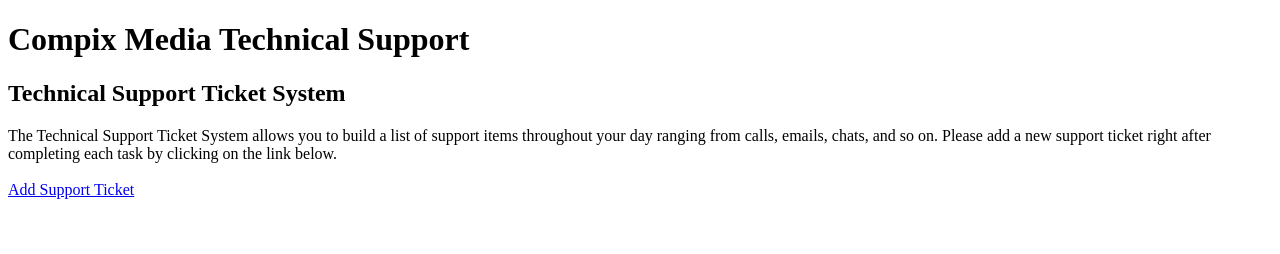
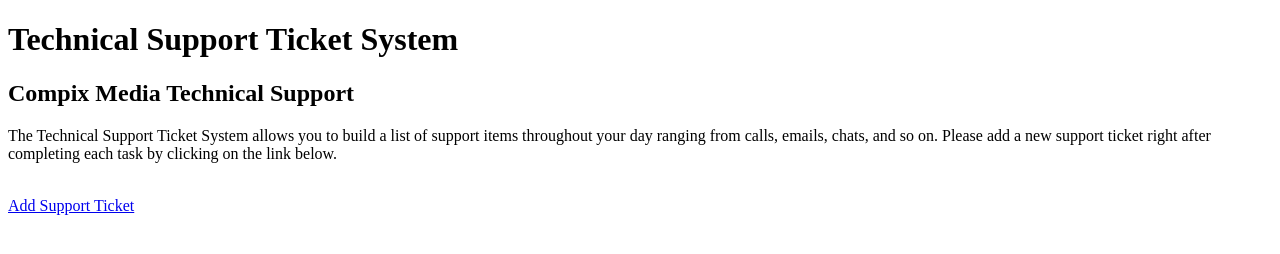
Before and after one commit to D77528/mdvProjectsHTML5, a plain HTML site: page vf_project1/index.html in a window 1280 px wide. Drawn offline with Linux system fonts and the light colour scheme.

Commit message:
I've updated both files and they are ready for upload.

```diff
--- a/vf_project1/index.html
+++ b/vf_project1/index.html
@@ -1,7 +1,6 @@
 <!doctype html>
 <html>
 	<head>
-
 		<!-- Character Set Meta -->
 		<meta charset="utf-8" />
 		<meta name="description" content="Main Technical Support page for adding new ticket" />
@@ -9,18 +8,16 @@
 		<meta name="robots" content="index, follow" />
 		<meta name="viewport" content="user-scalable=no, width=device-width" /> <!-- geared towards IPhone -->
 		<title>Compix Media Technical Support Ticket System</title>
-
 	</head>
 	<body>
 		<header>
 			<hgroup>
-				<h1>Compix Media Technical Support</h1>
-				<h2>Technical Support Ticket System</h2>
+				<h1>Technical Support Ticket System</h1>
+				<h2>Compix Media Technical Support</h2>
 			</hgroup>
 		</header>
 
-
-		<div>The Technical Support Ticket System allows you to build a list of support items throughout your day ranging from calls, emails, chats, and so on.  Please add a new support ticket right after completing each task by clicking on the link below.</div>
+		<p>The Technical Support Ticket System allows you to build a list of support items throughout your day ranging from calls, emails, chats, and so on.  Please add a new support ticket right after completing each task by clicking on the link below.</p>
 		<br />
 		<a href="supportTicket.html">Add Support Ticket</a>
 	</body>
```
Also changed, not shown: vf_project1/supportTicket.html (+6 -4 lines).
